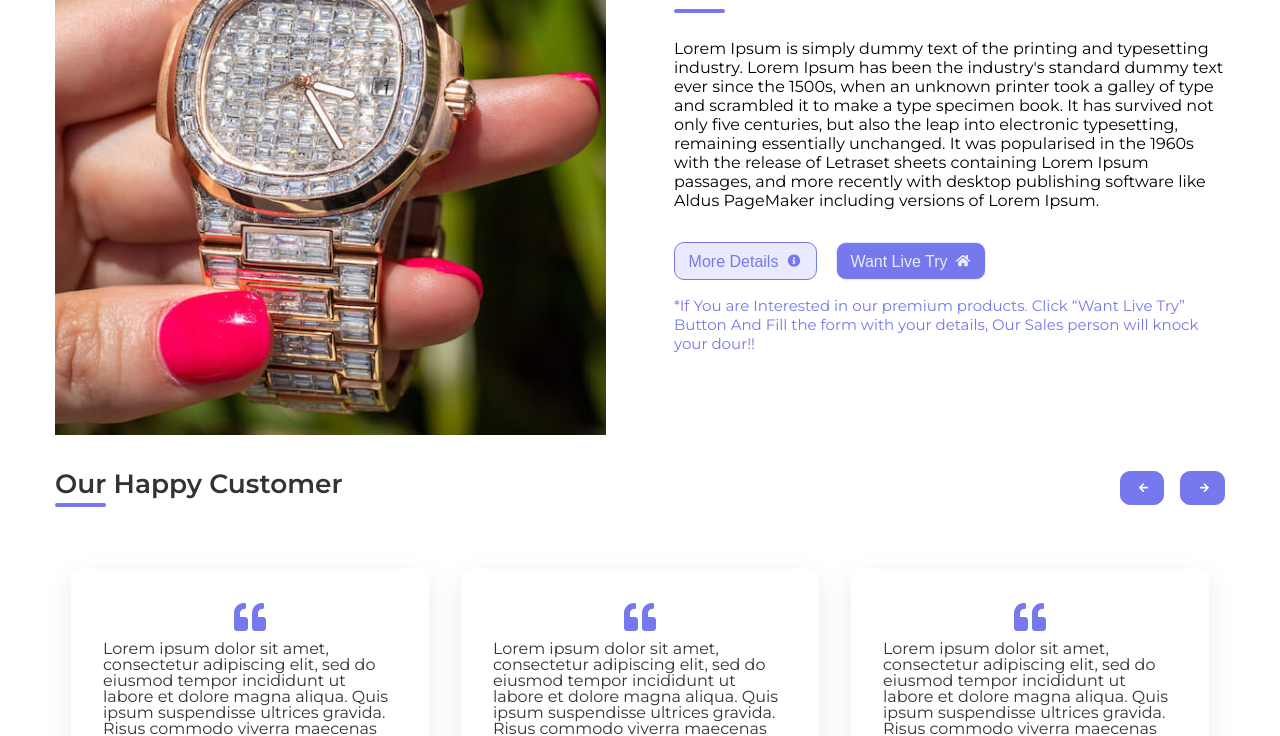
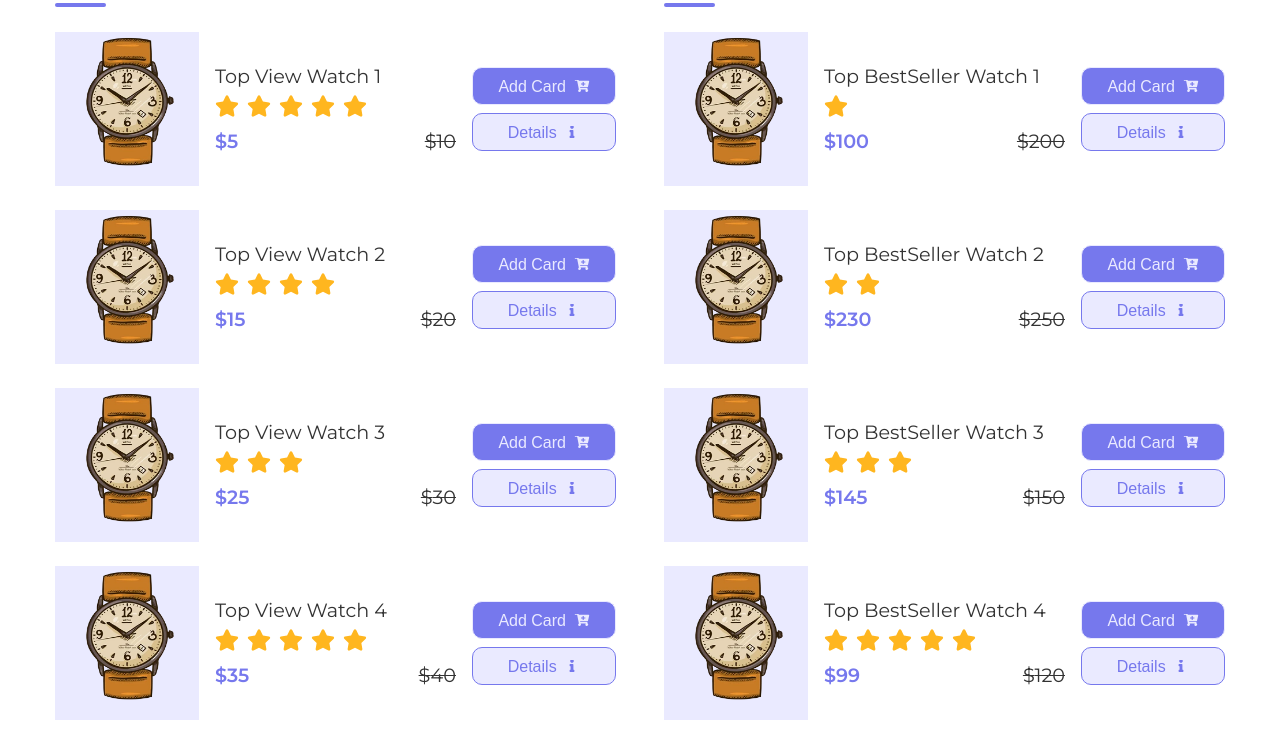
Before and after one commit to XParif/FrontEndWatchStorefsArmyProject, a Next.js app: page / in a window 1280 px wide. Shown: the part 3820-4556 px from the top of the page. Built offline with nearby package versions, Linux system fonts and the light colour scheme.

Commit message:
add weekly products section completely

```diff
--- a/components/home/index.jsx
+++ b/components/home/index.jsx
@@ -12,14 +12,14 @@ const HomgePage = () => {
   return (
     <>
       <Slider />
-      <HotOffer/>
-      {/* <WeeklyProducts /> */}
+      <HotOffer />
       <SummerSale />
-      <AllProduct/>
-      <Upcoming/>
+      <AllProduct />
+      <Upcoming />
       <SpecialFeatures />
+      <WeeklyProducts />
       <MostPremiumWatch />
-      <OurHappyCustomer/>
+      <OurHappyCustomer />
     </>
   );
 };
--- /dev/null
+++ b/components/home/weeklyProducts/ProductItems.jsx
@@ -0,0 +1,58 @@
+import styled from "styled-components";
+import { FaCartPlus, FaInfo } from "react-icons/fa";
+import Button from "../../shared/buttons";
+import BlockText from "../../shared/texts/BlockText";
+import { Rating } from "../../shared/cards/textBlock/Rating";
+import PriceBlock from "../../shared/cards/textBlock/PriceBlock";
+import Image from "next/image";
+
+const Product = styled.div`
+  display: grid;
+  grid-template-columns: 9rem auto 9rem;
+  gap: 1rem;
+  align-items: center;
+  margin-top: 1.5rem;
+`;
+
+const ImageBox = styled.div`
+  background-color: ${({ theme }) => theme?.color?.secondary};
+`;
+
+const ButtonWrap = styled.div`
+  display: flex;
+  flex-direction: column;
+  gap: 0.5rem;
+`;
+
+const ProductItems = ({ title, rating, price, offerPrice }) => {
+  return (
+    <>
+      <Product>
+        <ImageBox>
+          <Image src="/demo.png" height="150" width="150" />
+        </ImageBox>
+
+        <div>
+          {/* <BlockText size="md">Lorem Ipsum is simply dummy...</BlockText> */}
+          {/* <Rating rates={5} /> */}
+          {/* <PriceBlock price={200} offerPrice={100} /> */}
+
+          <BlockText size="md">{title}</BlockText>
+          <Rating rates={rating} />
+          <PriceBlock price={price} offerPrice={offerPrice} />
+        </div>
+
+        <ButtonWrap>
+          <Button bg="primary">
+            Add Card <FaCartPlus />
+          </Button>
+          <Button>
+            Details <FaInfo />
+          </Button>
+        </ButtonWrap>
+      </Product>
+    </>
+  );
+};
+
+export default ProductItems;
--- a/components/home/weeklyProducts/index.jsx
+++ b/components/home/weeklyProducts/index.jsx
@@ -1,14 +1,125 @@
-import Container from "../../shared/container"
+import Container from "../../shared/container";
 import Title from "../../shared/title";
+import styled from "styled-components";
+import ProductItems from "./ProductItems";
+
+const weeklyFiveViewProducts = [
+  {
+    id: 1,
+    title: "Top View Watch 1",
+    rating: 5,
+    price: 10,
+    offerPrice: 5,
+  },
+  {
+    id: 2,
+    title: "Top View Watch 2",
+    rating: 4,
+    price: 20,
+    offerPrice: 15,
+  },
+  {
+    id: 3,
+    title: "Top View Watch 3",
+    rating: 3,
+    price: 30,
+    offerPrice: 25,
+  },
+  {
+    id: 4,
+    title: "Top View Watch 4",
+    rating: 5,
+    price: 40,
+    offerPrice: 35,
+  },
+  {
+    id: 5,
+    title: "Top View Watch 5",
+    rating: 1,
+    price: 50,
+    offerPrice: 55,
+  },
+];
+const weeklyFiveBestSellerProducts = [
+  {
+    id: 1,
+    title: "Top BestSeller Watch 1",
+    rating: 1,
+    price: 200,
+    offerPrice: 100,
+  },
+  {
+    id: 2,
+    title: "Top BestSeller Watch 2",
+    rating: 2,
+    price: 250,
+    offerPrice: 230,
+  },
+  {
+    id: 3,
+    title: "Top BestSeller Watch 3",
+    rating: 3,
+    price: 150,
+    offerPrice: 145,
+  },
+  {
+    id: 4,
+    title: "Top BestSeller Watch 4",
+    rating: 5,
+    price: 120,
+    offerPrice: 99,
+  },
+  {
+    id: 5,
+    title: "Top BestSeller Watch 5",
+    rating: 4,
+    price: 220,
+    offerPrice: 199,
+  },
+];
+
+const WeeklyProductsContainer = styled.div`
+  display: grid;
+  grid-template-columns: repeat(2, 1fr);
+  gap: 3rem;
+  padding: 5rem 0;
+`;
 
 const WeeklyProducts = () => {
   return (
     <>
       <Container>
-        <p>WeeklyProducts incomplete</p>
-        <Title content="Weekly Top 5 View Products" />
+        <WeeklyProductsContainer>
+          <div className="viewProducts">
+            <Title content="Weekly Top 5 View Products" />
 
-        {/* TODO:add card => title, star, price, button wiil be reuse here.*/}
+            {weeklyFiveViewProducts.map((item) => (
+              <div>
+                <ProductItems
+                  title={item.title}
+                  rating={item.rating}
+                  price={item.price}
+                  offerPrice={item.offerPrice}
+                />
+              </div>
+            ))}
+          </div>
+
+          <div className="bestSellerProducts">
+            <Title content="Weekly 5 Bestseller Products" />
+
+            {weeklyFiveBestSellerProducts.map((item) => (
+              <div>
+                <ProductItems
+                  title={item.title}
+                  rating={item.rating}
+                  price={item.price}
+                  offerPrice={item.offerPrice}
+                />
+              </div>
+            ))}
+          </div>
+        </WeeklyProductsContainer>
       </Container>
     </>
   );
```
